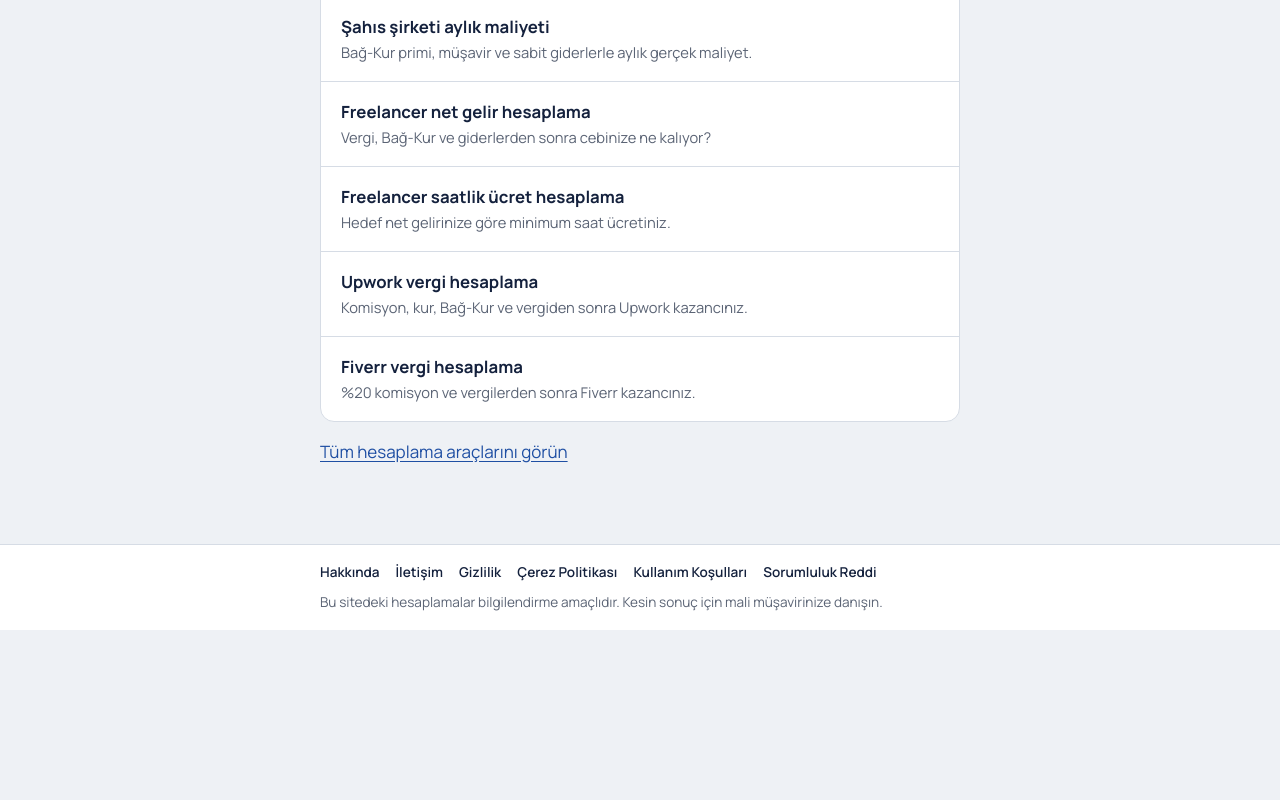
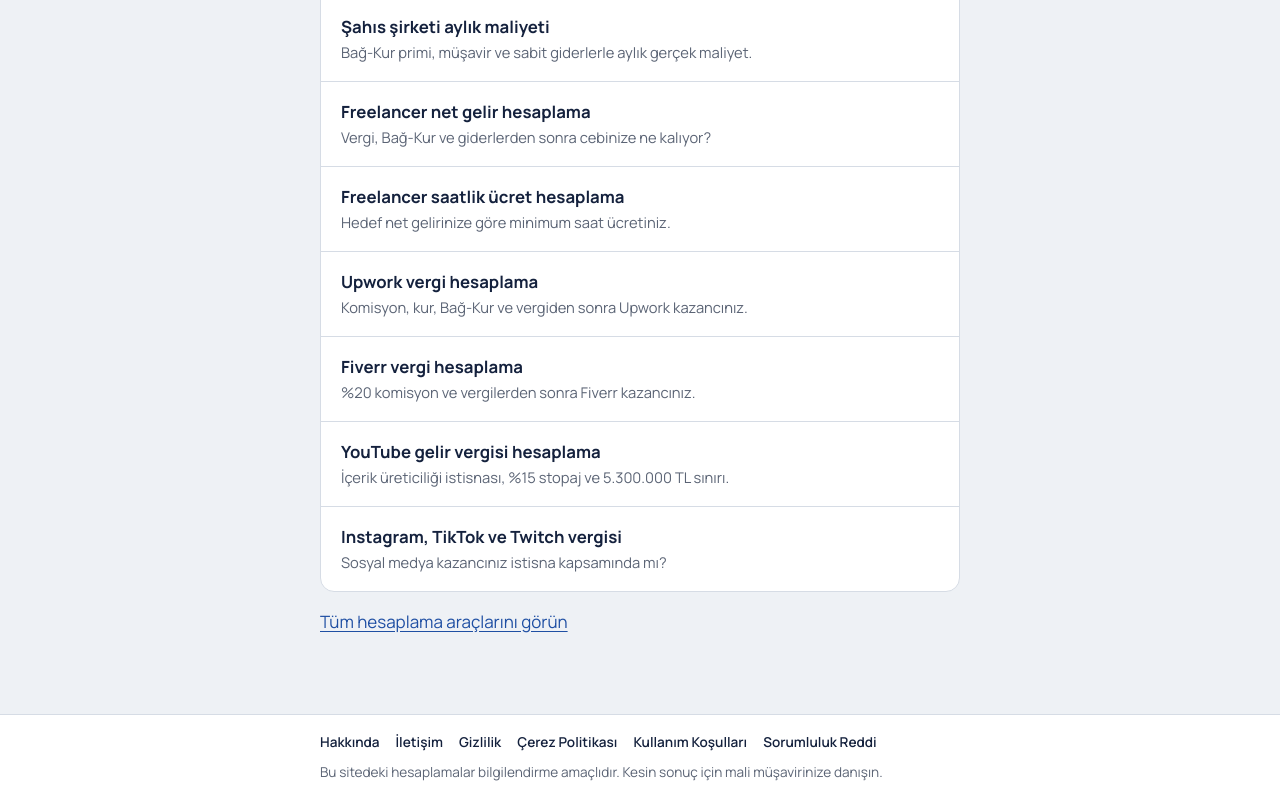
Before and after one commit to yavuzscvk-source/freelancer-vergi, a Next.js app: page / in a window 1280 px wide. Shown: the part 1185-1985 px from the top of the page. Before the commit the page ends 1815 px from the top, so only its background shows below. Built offline with nearby package versions, Linux system fonts and the light colour scheme.

Commit message:
Update page.js

```diff
--- a/app/page.js
+++ b/app/page.js
@@ -20,6 +20,8 @@ const ARACLAR = [
   { href: "/saatlik-ucret-hesaplama", baslik: "Freelancer saatlik ücret hesaplama", aciklama: "Hedef net gelirinize göre minimum saat ücretiniz." },
   { href: "/upwork-vergi-hesaplama", baslik: "Upwork vergi hesaplama", aciklama: "Komisyon, kur, Bağ-Kur ve vergiden sonra Upwork kazancınız." },
   { href: "/fiverr-vergi-hesaplama", baslik: "Fiverr vergi hesaplama", aciklama: "%20 komisyon ve vergilerden sonra Fiverr kazancınız." },
+  { href: "/youtube-vergi-hesaplama", baslik: "YouTube gelir vergisi hesaplama", aciklama: "İçerik üreticiliği istisnası, %15 stopaj ve 5.300.000 TL sınırı." },
+  { href: "/instagram-vergi-hesaplama", baslik: "Instagram, TikTok ve Twitch vergisi", aciklama: "Sosyal medya kazancınız istisna kapsamında mı?" },
 
 ];
 
```
